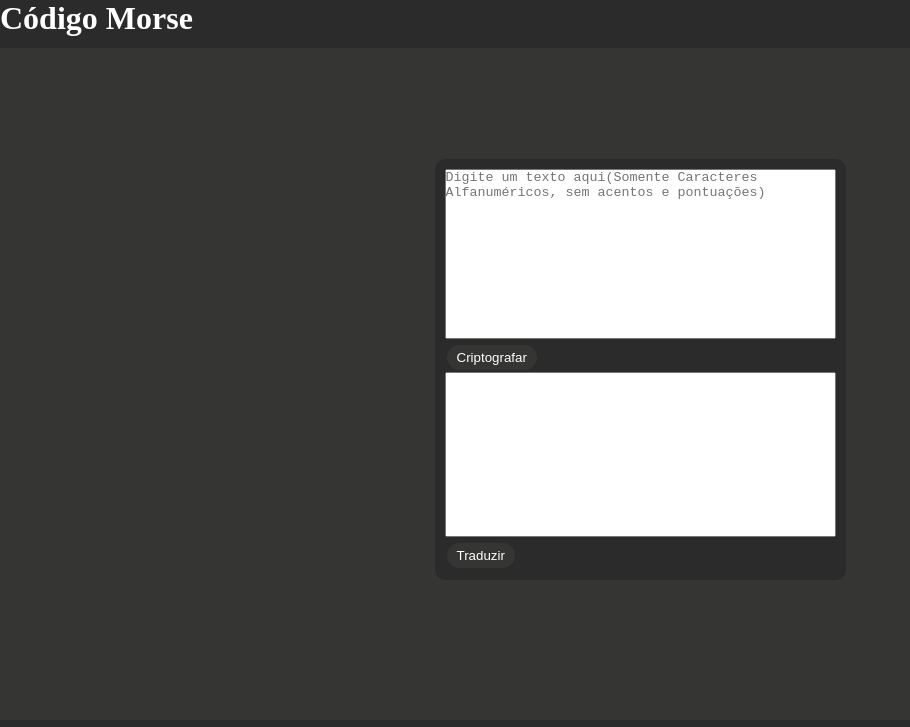
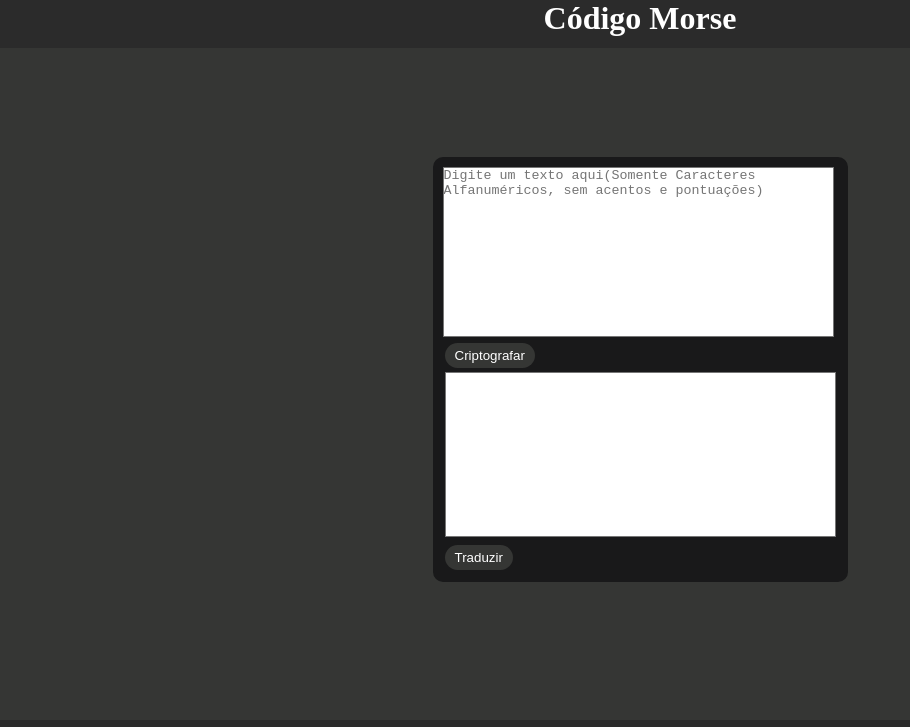
Before and after one commit to Hugonogo/decodificador_de_codigo_morse, a plain HTML site: page index.html in a window 1280 px wide. Shown: the top 727 px of the page, without its empty margins (0-910 px from the left). Drawn offline with Linux system fonts and the light colour scheme.

Commit message:
Update style.css

```diff
--- a/style.css
+++ b/style.css
@@ -15,18 +15,18 @@ header{
     width: 100%;
     height: 48px;
     background-color: #2b2b2b;
-    display: flex;
+    color: white;
+
+    text-align: center;
 
 }
-#headertext{
-    color: white;
-}
+
 
 main{
     display: flex;
     margin: auto;
     max-width: 1200px;
-    min-width: 300px;
+    min-width: 280px;
 
 }
 
@@ -34,7 +34,7 @@ main{
     width: 100%;
     height: 100%;
     padding: 10px;
-    background-color: #2b2b2b;
+    background-color: #19191a;
     border-radius: 10px;
     flex-direction: row;
 }
@@ -43,12 +43,16 @@ main{
     height: 170px;
     box-sizing: border-box;
     resize: none;
+    background-color: #FFFF;
+
 }
 #criptresult{
     width: 391px;
     height: 165px;
     box-sizing: border-box;
     resize: none;
+    background-color: #FFFF;
+    margin: 2px;
 }
 footer{
     width: 100%;
```
